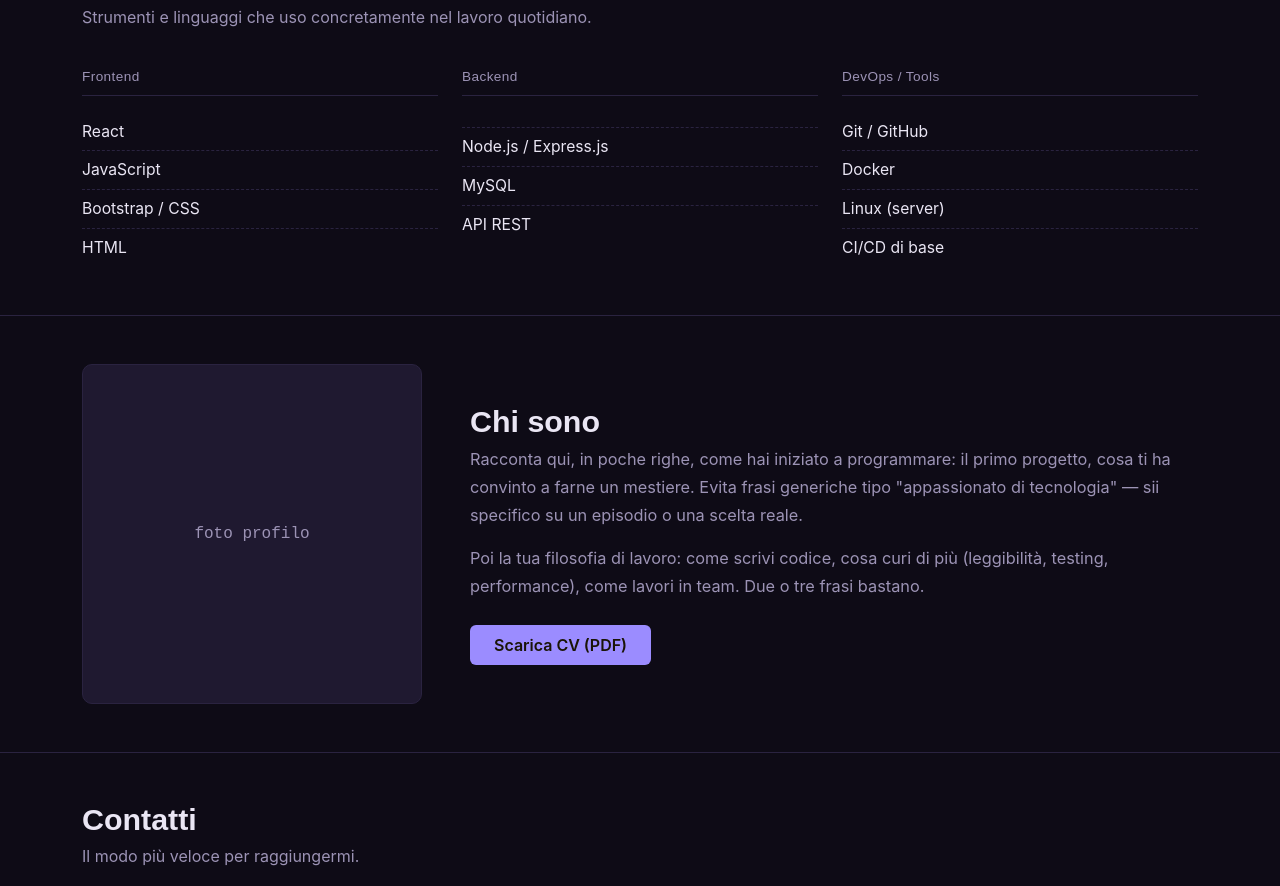
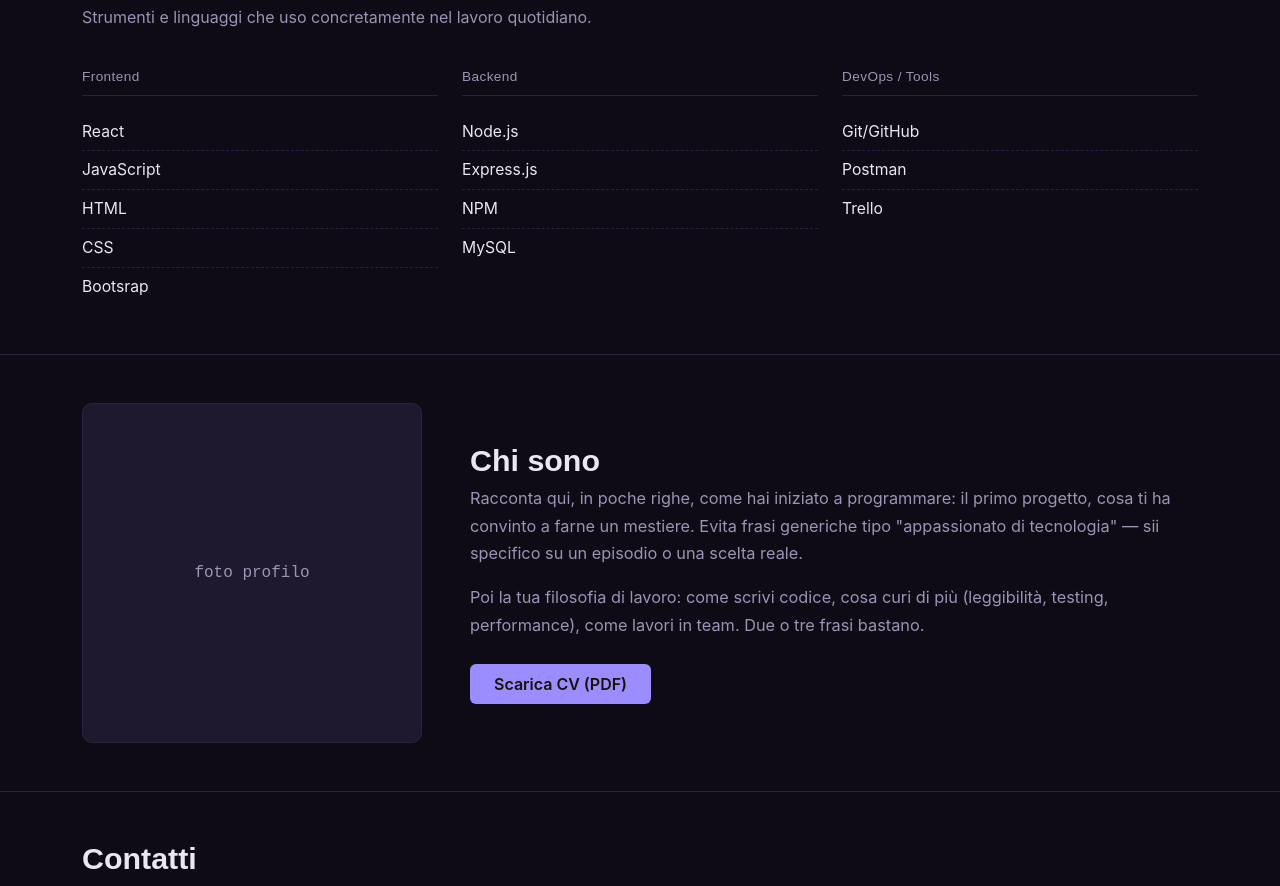
Before and after one commit to pietrobertino/portfolio, a React app: page / in a window 1280 px wide. Shown: the part 1612-2498 px from the top of the page. Built offline with nearby package versions, Linux system fonts and the light colour scheme; the HTML template or start-up script is replaced by a standard one.

Commit message:
complete skills section

```diff
--- a/src/components/SkillsSection.jsx
+++ b/src/components/SkillsSection.jsx
@@ -1,3 +1,5 @@
+import skills from "../data/skills"
+
 export default function SkillsSection() {
 
     return (
@@ -9,28 +11,25 @@ export default function SkillsSection() {
                     <div className="col-md-4 skill-group">
                         <h3>Frontend</h3>
                         <ul className="skill-list">
-                            <li>React</li>
-                            <li>JavaScript</li>
-                            <li>Bootstrap / CSS</li>
-                            <li>HTML</li>
+                            {skills.frontend.map(skill => (
+                                <li key={skill}>{skill}</li>
+                            ))}
                         </ul>
                     </div>
                     <div className="col-md-4 skill-group">
                         <h3>Backend</h3>
                         <ul className="skill-list">
-                            <li></li>
-                            <li>Node.js / Express.js</li>
-                            <li>MySQL </li>
-                            <li>API REST</li>
+                            {skills.backend.map(skill => (
+                                <li key={skill}>{skill}</li>
+                            ))}
                         </ul>
                     </div>
                     <div className="col-md-4 skill-group">
                         <h3>DevOps / Tools</h3>
                         <ul className="skill-list">
-                            <li>Git / GitHub</li>
-                            <li>Docker</li>
-                            <li>Linux (server)</li>
-                            <li>CI/CD di base</li>
+                            {skills.tools.map(skill => (
+                                <li key={skill}>{skill}</li>
+                            ))}
                         </ul>
                     </div>
                 </div>
--- /dev/null
+++ b/src/data/skills.js
@@ -0,0 +1,7 @@
+const skills = {
+    frontend: ['React', 'JavaScript', 'HTML', 'CSS', 'Bootsrap'],
+    backend: ['Node.js', 'Express.js', 'NPM', 'MySQL'],
+    tools: ['Git/GitHub', 'Postman', 'Trello']
+}
+
+export default skills;
```
